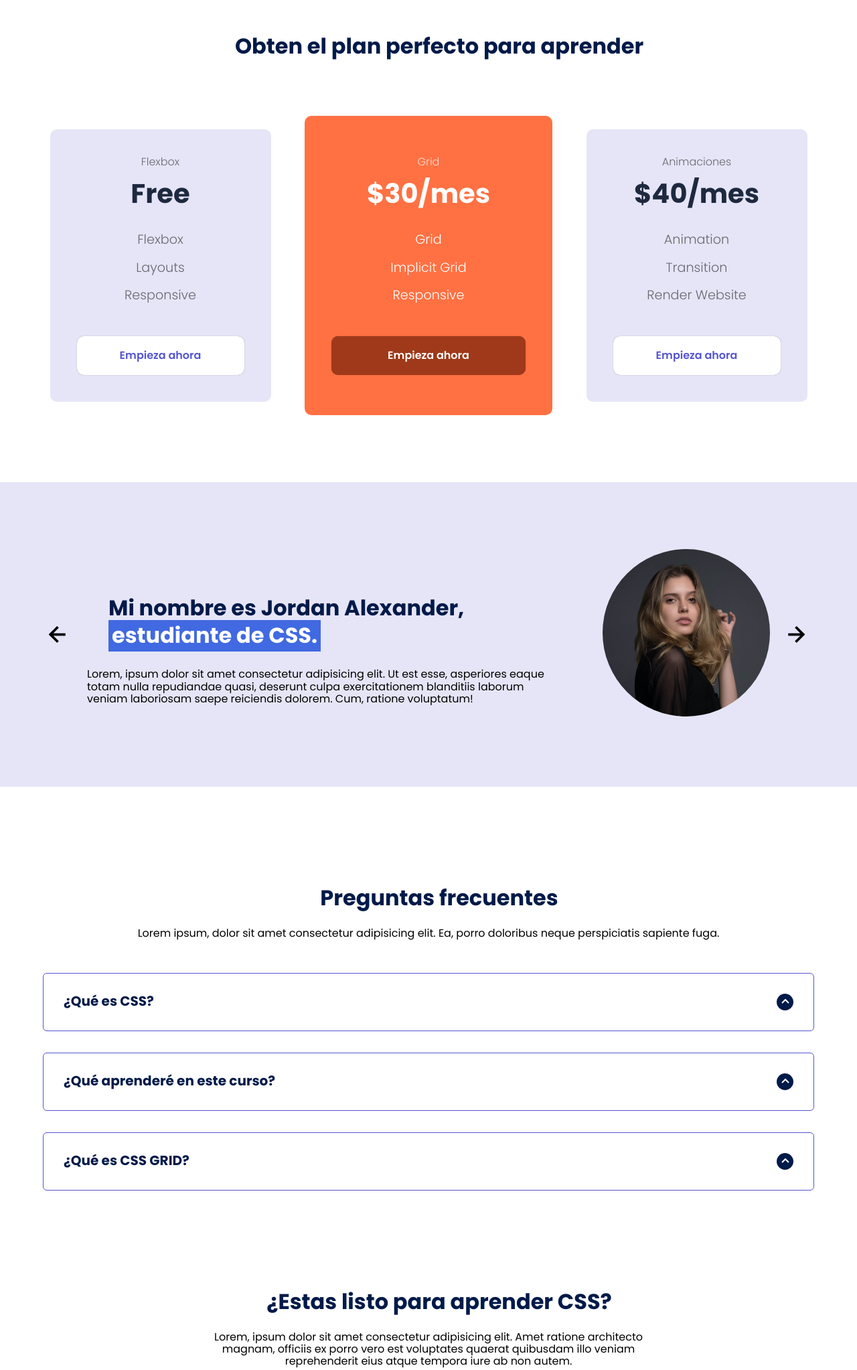
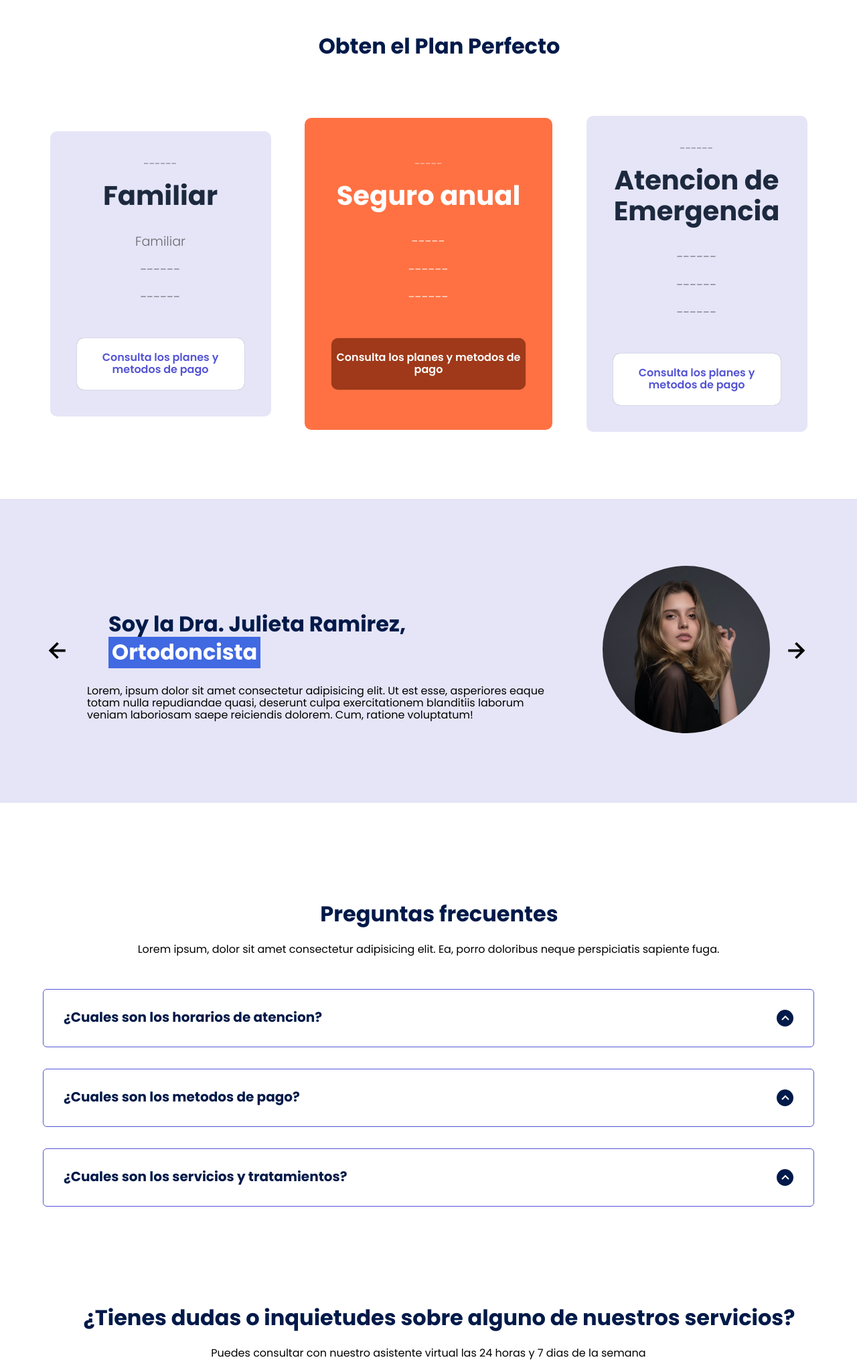
Before and after one commit to RonnyIvanFV/Portal-web-Clinica-Dental, a plain HTML site: page index.html in a window 1280 px wide. Shown: the part 2642-4688 px from the top of the page at 67% size. Drawn offline with Linux system fonts and the light colour scheme.

Commit message:
Update index.html
Actualizacion de archivos puesto que la actualizacion automatica de repositorio en GitHub no estaba funcionando correctamente,las versiones anteriores que no fueron registradas correctaamente en GitHub seran actualizadas y se publicaran los Realese deacuerdo al orden de actualizacion de los archivos que se realizo en un servidor de prueba.

-Cambios importantes en la estructura del proyecto y las versiones contenidas en GitHub: Si la actualización implica cambios significativos en la estructura del proyecto o en los requisitos técnicos, se puede justificar que tomará más tiempo y esfuerzo para realizar correctamente la actualización. Es importante destacar que estos cambios son necesarios para mejorar la eficiencia y la funcionalidad del proyecto.

-La necesidad y el propósito del cambio de nombre del clave del proyecto es contemplado por el desarrollador para su facil versionamiento y puesto que el desarrollador tiene la libertad de elegir un nombre clave que puede ser utilizado durante el proceso de desarrollo antes de que el software se lance oficialmente con un nombre comercial.
Entonces desde este momento el proyecto tendra el nombre clave de Rubi y su correspondiente versionamiento a partir de esta version considerada como la V1.0

-A pesar del cambio de nombre, el proyecto sigue siendo el mismo en términos de sus objetivos, alcance y propósito

-Esta nueva version contiene cambios a etiquetas HTML
-Mejoras de diseño de boton flotante
-Se Añade imagenes dentro del codigo todavia no utilizadas
-Eliminacion de codigo redundante

```diff
--- a/index.html
+++ b/index.html
@@ -42,13 +42,13 @@
 
             <ul class="nav__link nav__link--menu">
                 <li class="nav__items">
-                    <a href="#" class="nav__links">Inicio</a>
+                    <a href="index.html" class="nav__links">Inicio</a>
                 </li>
                 <li class="nav__items">
                     <a href="#" class="nav__links">Quienes Somos</a>
                 </li>
                 <li class="nav__items">
-                    <a href="#" class="nav__links">Tratamientos</a>
+                    <a href="trat.html" class="nav__links">Tratamientos</a>
                 </li>
                 <li class="nav__items">
                     <a href="#" class="nav__links">Contactos</a>
@@ -116,7 +116,7 @@
                 <div class="knowledege__texts">
                     <h2 class="subtitle">"Sonríe con confianza, marca la diferencia.Hazte una revisión bucal hoy mismo!"</h2>
                     <p class="knowledge__paragraph">Realizar una revisión bucal al menos una vez al año es altamente recomendable para mantener una buena salud bucodental. Durante esta revisión, un dentista o higienista dental revisará el estado general de la boca, dientes y encías, y realizará las limpiezas necesarias para eliminar el sarro y la placa acumulada.</p>
-                    <a href="#" class="cta">Entra al curso</a>
+                    <a href="#" class="cta">Conoce a nuestro equipo de Trabajo</a>
                 </div>
 
                 <figure class="knowledge__picture">
@@ -126,48 +126,48 @@
         </section>
 
         <section class="price container">
-            <h2 class="subtitle">Obten el plan perfecto para aprender</h2>
+            <h2 class="subtitle">Obten el Plan Perfecto</h2>
 
             <div class="price__table">
                 <div class="price__element">
-                    <p class="price__name">Flexbox</p>
-                    <h3 class="price__price">Free</h3>
+                    <p class="price__name">------</p>
+                    <h3 class="price__price">Familiar</h3>
 
                     <div class="price__items">
-                        <p class="price__features">Flexbox</p>
-                        <p class="price__features">Layouts</p>
-                        <p class="price__features">Responsive</p>
+                        <p class="price__features">Familiar</p>
+                        <p class="price__features">------</p>
+                        <p class="price__features">------</p>
                     </div>
 
-                    <a href="#" class="price__cta">Empieza ahora</a>
+                    <a href="#" class="price__cta">Consulta los planes y metodos de pago</a>
                 </div>
 
 
                 <div class="price__element price__element--best">
-                    <p class="price__name">Grid</p>
-                    <h3 class="price__price">$30/mes</h3>
+                    <p class="price__name">-----</p>
+                    <h3 class="price__price">Seguro anual</h3>
 
                     <div class="price__items">
-                        <p class="price__features">Grid</p>
-                        <p class="price__features">Implicit Grid</p>
-                        <p class="price__features">Responsive</p>
+                        <p class="price__features">-----</p>
+                        <p class="price__features">------</p>
+                        <p class="price__features">------</p>
                     </div>
 
-                    <a href="#" class="price__cta">Empieza ahora</a>
+                    <a href="#" class="price__cta">Consulta los planes y metodos de pago</a>
                 </div>
 
 
                 <div class="price__element">
-                    <p class="price__name">Animaciones</p>
-                    <h3 class="price__price">$40/mes</h3>
+                    <p class="price__name">------</p>
+                    <h3 class="price__price">Atencion de Emergencia</h3>
 
                     <div class="price__items">
-                        <p class="price__features">Animation</p>
-                        <p class="price__features">Transition</p>
-                        <p class="price__features">Render Website</p>
+                        <p class="price__features">------</p>
+                        <p class="price__features">------</p>
+                        <p class="price__features">------</p>
                     </div>
 
-                    <a href="#" class="price__cta">Empieza ahora</a>
+                    <a href="#" class="price__cta">Consulta los planes y metodos de pago</a>
                 </div>
 
 
@@ -180,8 +180,8 @@
 
                 <section class="testimony__body testimony__body--show" data-id="1">
                     <div class="testimony__texts">
-                        <h2 class="subtitle">Mi nombre es Jordan Alexander, <span class="testimony__course">estudiante
-                                de CSS.</span></h2>
+                        <h2 class="subtitle">Soy la Dra. Julieta Ramirez, <span class="testimony__course">Ortodoncista
+                                </span></h2>
                         <p class="testimony__review">Lorem, ipsum dolor sit amet consectetur adipisicing elit. Ut est
                             esse, asperiores eaque totam nulla repudiandae quasi, deserunt culpa exercitationem
                             blanditiis laborum veniam laboriosam saepe reiciendis dolorem. Cum, ratione voluptatum!</p>
@@ -194,8 +194,8 @@
 
                 <section class="testimony__body" data-id="2">
                     <div class="testimony__texts">
-                        <h2 class="subtitle">Mi nombre es Alejandra Perez, <span class="testimony__course">estudiante de
-                                CSS.</span></h2>
+                        <h2 class="subtitle">Soy la Dra Cintia Jimenez, <span class="testimony__course">Odontologo
+                                </span></h2>
                         <p class="testimony__review">Lorem, ipsum dolor sit amet consectetur adipisicing elit. Ut est
                             esse, asperiores eaque laborum veniam laboriosam saepe reiciendis dolorem. Cum, ratione
                             voluptatum!</p>
@@ -208,8 +208,8 @@
 
                 <section class="testimony__body" data-id="3">
                     <div class="testimony__texts">
-                        <h2 class="subtitle">Mi nombre es Karen Arteaga, <span class="testimony__course">estudiante de
-                                CSS.</span></h2>
+                        <h2 class="subtitle">Soy la Dr Mario Fernandes, <span class="testimony__course">Higienista Dental
+                                </span></h2>
                         <p class="testimony__review">Lorem, ipsum dolor sit amet consectetur adipisicing elit. Ut est
                             esse, niam laboriosam saepe reiciendis dolorem. Cum, ratione voluptatum!</p>
                     </div>
@@ -221,8 +221,7 @@
 
                 <section class="testimony__body" data-id="4">
                     <div class="testimony__texts">
-                        <h2 class="subtitle">Mi nombre es Kevin Ramirez, <span class="testimony__course">estudiante de
-                                CSS.</span></h2>
+                        <h2 class="subtitle">Soy la Dra Jose Gutierrez, <span class="testimony__course">Esteticista Dental y Reabilitador de correccion mandibular</span></h2>
                         <p class="testimony__review">Lorem, ipsum dolor sit amet consectetur adipisicing elit. Ut est
                             esse, niam laboriosam saepe reiciendis dolorem. Cum, ratione voluptatum!</p>
                     </div>
@@ -250,7 +249,7 @@
             <section class="questions__container">
                 <article class="questions__padding">
                     <div class="questions__answer">
-                        <h3 class="questions__title">¿Qué es CSS?
+                        <h3 class="questions__title">¿Cuales son los horarios de atencion?
                             <span class="questions__arrow">
                                 <img src="./images/arrow.svg" class="questions__img">
                             </span>
@@ -267,7 +266,7 @@
 
                 <article class="questions__padding">
                     <div class="questions__answer">
-                        <h3 class="questions__title">¿Qué aprenderé en este curso?
+                        <h3 class="questions__title">¿Cuales son los metodos de pago?
                             <span class="questions__arrow">
                                 <img src="./images/arrow.svg" class="questions__img">
                             </span>
@@ -284,7 +283,7 @@
 
                 <article class="questions__padding">
                     <div class="questions__answer">
-                        <h3 class="questions__title">¿Qué es CSS GRID?
+                        <h3 class="questions__title">¿Cuales son los servicios y tratamientos?
                             <span class="questions__arrow">
                                 <img src="./images/arrow.svg" class="questions__img">
                             </span>
@@ -301,11 +300,9 @@
             </section>
 
             <section class="questions__offer">
-                <h2 class="subtitle">¿Estas listo para aprender CSS?</h2>
-                <p class="questions__copy">Lorem, ipsum dolor sit amet consectetur adipisicing elit. Amet ratione
-                    architecto magnam, officiis ex porro vero est voluptates quaerat quibusdam illo veniam reprehenderit
-                    eius atque tempora iure ab non autem.</p>
-                <a href="#" class="cta">Aprende ahora</a>
+                <h2 class="subtitle">¿Tienes dudas o inquietudes sobre alguno de nuestros servicios?</h2>
+                <p class="questions__copy">Puedes consultar con nuestro asistente virtual las 24 horas y 7 dias de la semana</p>
+                <a href="#" class="cta">Consulta las reseñas du nuestro Clientes</a>
             </section>
         </section>
     </main>
```
